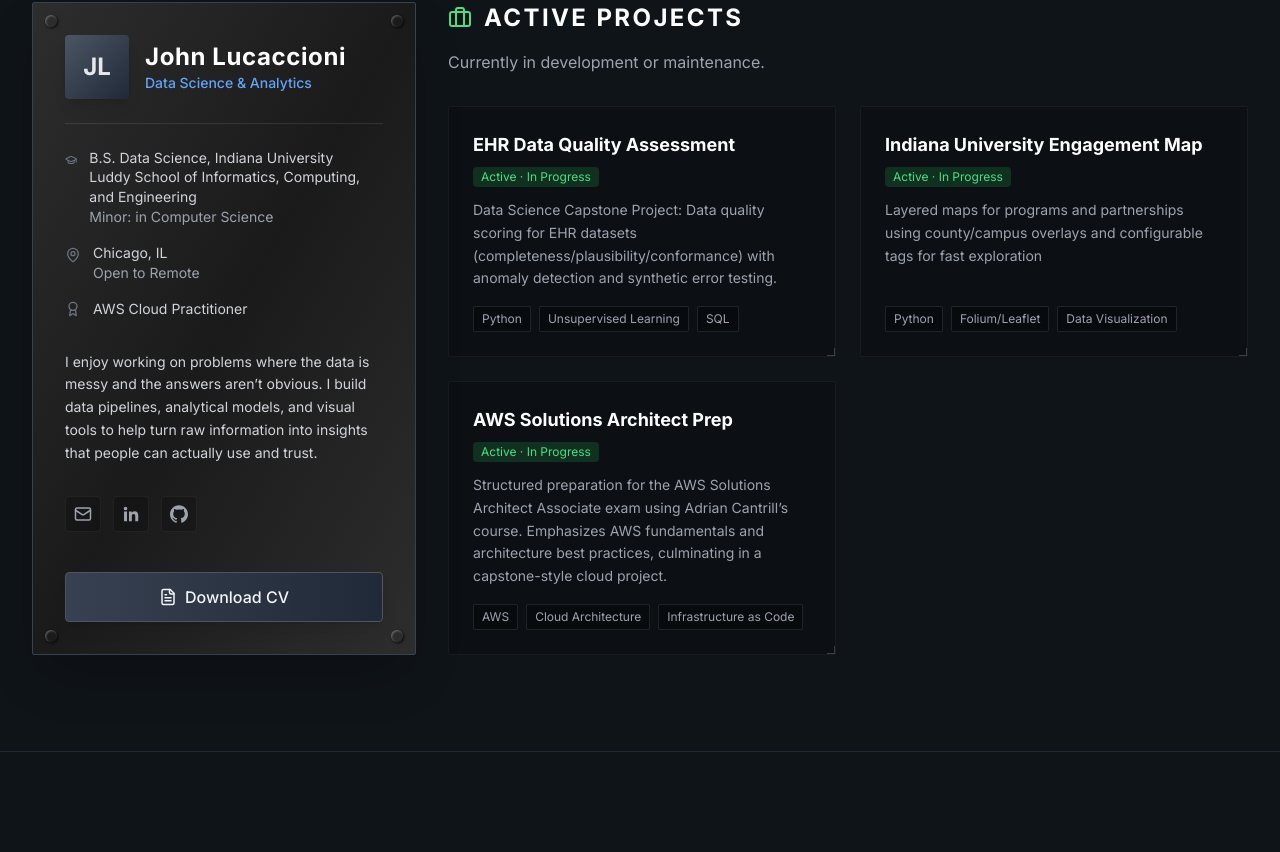
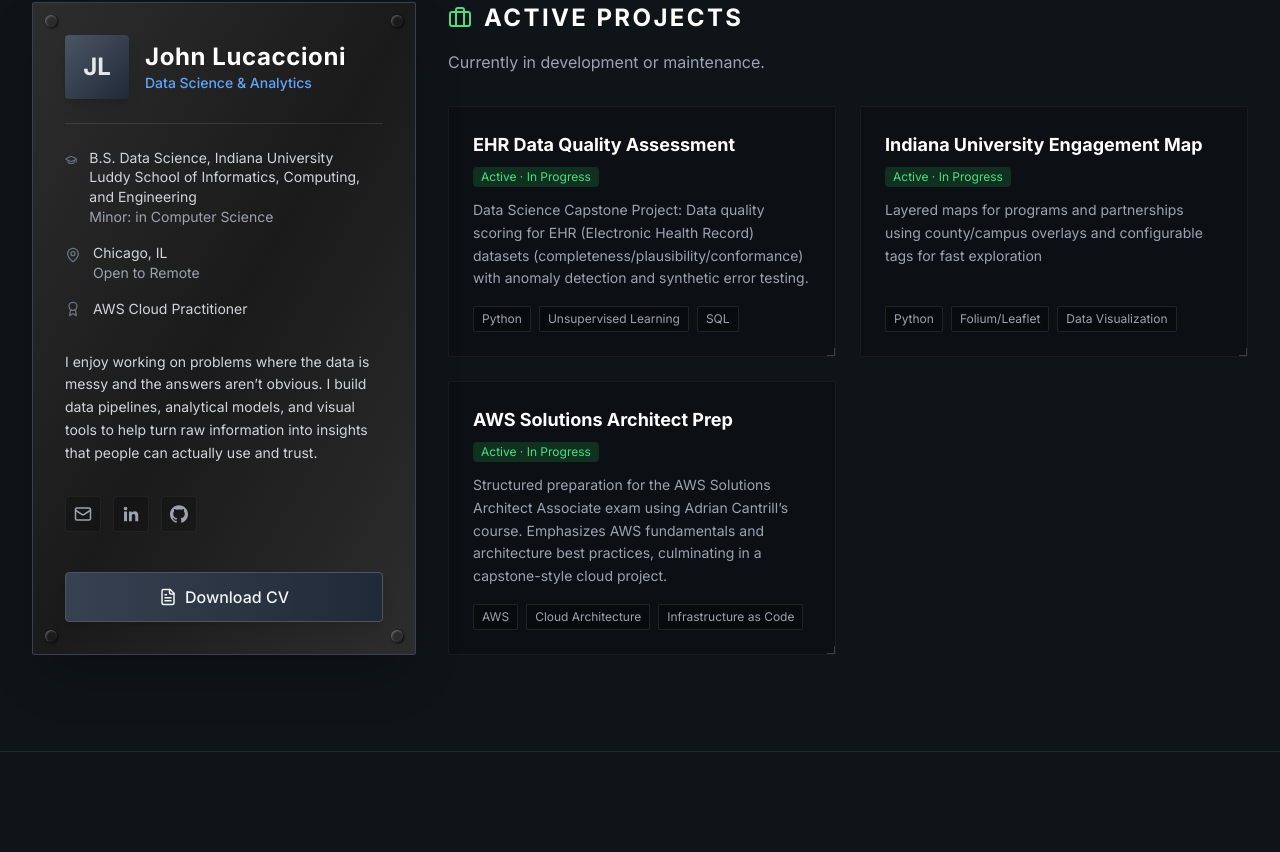
Before and after one commit to JLuca11/JLuca11.github.io, a React (Vite) app: page / in a window 1280 px wide. Shown: the part 1099-1951 px from the top of the page. Built offline with nearby package versions, Linux system fonts and the light colour scheme.

Commit message:
Changes EHR project desc

```diff
--- a/src/components/About.tsx
+++ b/src/components/About.tsx
@@ -52,7 +52,7 @@
 {
   id: '1',
   title: 'EHR Data Quality Assessment',
-  description: 'Data Science Capstone Project: Data quality scoring for EHR datasets (completeness/plausibility/conformance) with anomaly detection and synthetic error testing.',
+  description: 'Data Science Capstone Project: Data quality scoring for EHR (Electronic Health Record) datasets (completeness/plausibility/conformance) with anomaly detection and synthetic error testing.',
   tags: ['Python', 'Unsupervised Learning', 'SQL'],
   status: 'Active · In Progress'
 },
--- a/src/components/Projects.tsx
+++ b/src/components/Projects.tsx
@@ -46,7 +46,7 @@
   title: 'EHR Data Quality Assessment',
   photo: undefined,
   description:
-  'Data Science Capstone Project: Data quality scoring for EHR datasets (completeness/plausibility/conformance) with anomaly detection and synthetic error testing.',
+  'Data Science Capstone Project: Data quality scoring for EHR (Eletronic Health Record) datasets (completeness/plausibility/conformance) with anomaly detection and synthetic error testing.',
   tags: ['Python', 'Unsupervised Learning', 'SQL', 'Validation', 'Healthcare'],
   link: '#',
   status: 'Active · In Progress'
```
